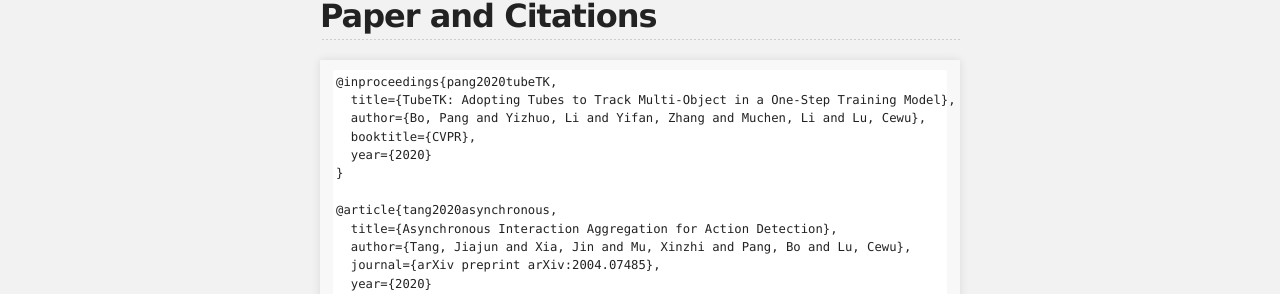
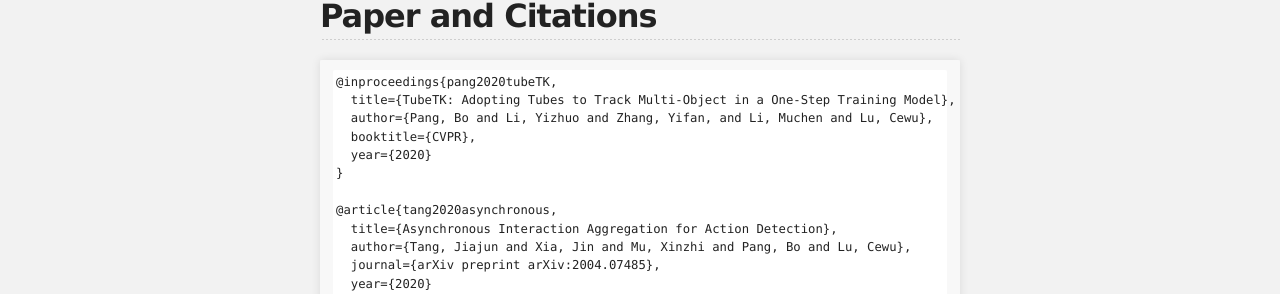
Before and after one commit to Alpha-Video/Alpha-Video.github.io, a Jekyll site: the page built from index.md, in a window 1280 px wide and 900 px high, scrolled down 2334 px. Shown: the part 325-619 px from the top of the window. Built offline with Jekyll 4.4.1, drawn with Linux system fonts in a browser that asks for light colours; some of the changed text lies outside the part shown.

````diff
--- a/index.md
+++ b/index.md
@@ -57,7 +57,7 @@ pip install .
 ```
 @inproceedings{pang2020tubeTK,
   title={TubeTK: Adopting Tubes to Track Multi-Object in a One-Step Training Model},
-  author={Bo, Pang and Yizhuo, Li and Yifan, Zhang and Muchen, Li and Lu, Cewu},
+  author={Pang, Bo and Li, Yizhuo and Zhang, Yifan, and Li, Muchen and Lu, Cewu},
   booktitle={CVPR},
   year={2020}
 }
````
